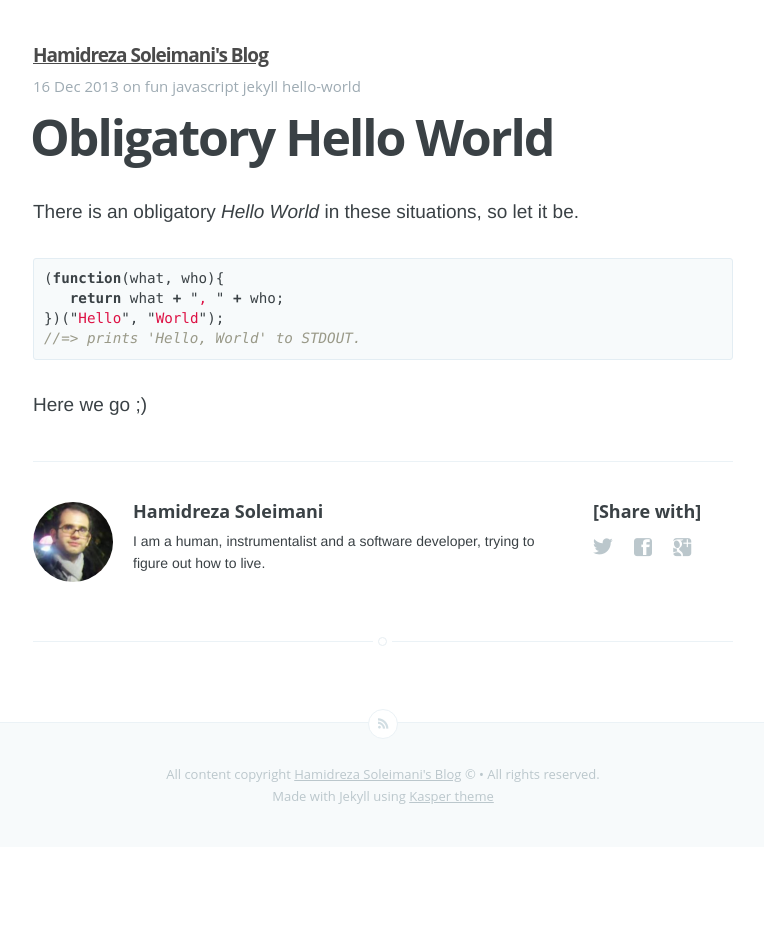
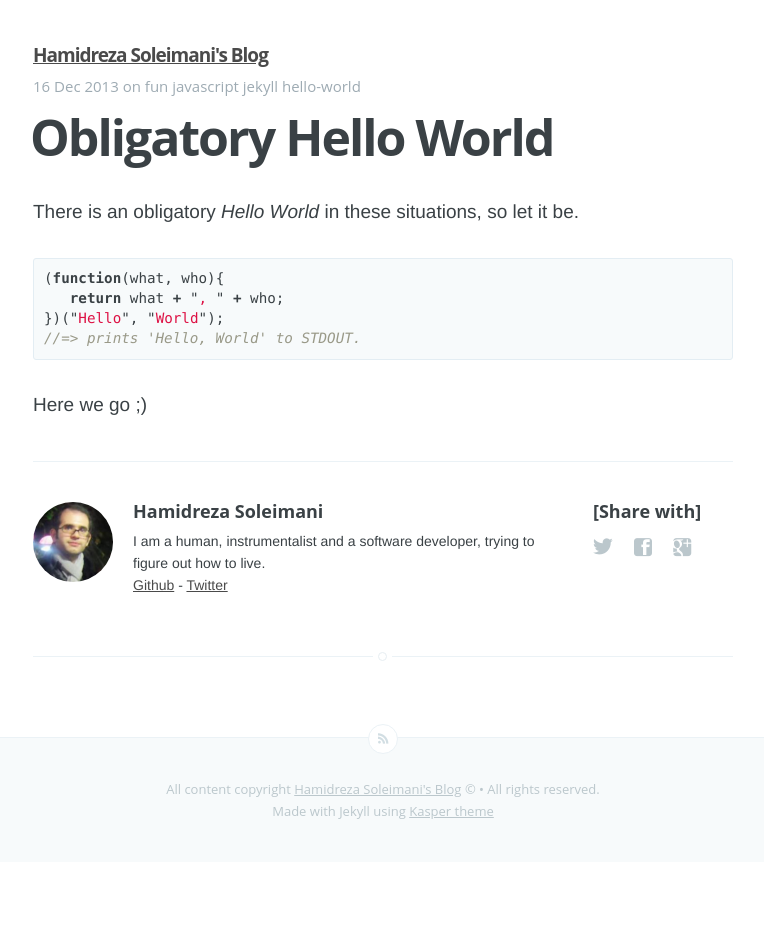
Before and after one commit to hamidreza-s/hamidreza-s.github.io, a Jekyll site: the page built from _posts/2013-12-16-obligatory-hello-world.markdown, in a window 1280 px wide. Shown: the whole page, without its empty margins (257-1021 px from the left). Built offline with Jekyll 4.4.1, drawn with Linux system fonts in a browser that asks for light colours; Markdown is read by kramdown in place of the engine named in the settings.

Commit message:
update layout links

```diff
--- a/_layouts/page.html
+++ b/_layouts/page.html
@@ -5,7 +5,7 @@ layout: default
 <main class="content" role="main">
     <article class="post">
         <header class="post-header">
-            <a id="blog-logo" href="{{site.baseurl}}">
+            <a id="blog-logo" href="/">
                 {% if site.logo %}
                     <img src="{{site.logo}}" alt="{{ site.name }}" />
                 {% else %}
--- a/_layouts/post.html
+++ b/_layouts/post.html
@@ -8,7 +8,7 @@ archive: false
 
     <article class="post">
         <header class="post-header">
-            <a id="blog-logo" href="{{site.baseurl}}">
+            <a id="blog-logo" href="/">
                 {% if site.logo %}
                     <img src="{{site.logo}}" alt="{{ site.name }}" />
                 {% else %}
@@ -48,13 +48,14 @@ archive: false
         	<!-- If we want to display author's name and bio -->
             {% if site.author %}
                 <section class="author">
-                	<header> <a href="{{ site.baseurl }}"> <img class="profile" src="/assets/images/hamidreza_soleimani_avatar.jpg" alt="Author's profile picture"></a></header>
+                	<header> <a href="/about.html"> <img class="profile" src="/assets/images/hamidreza_soleimani_avatar.jpg" alt="Author's profile picture"></a></header>
                 	<article>
                 		<!-- Author Name -->
                     	<h4> {{ site.author }} </h4>
                     	<!-- Author Bio -->
                     	<p>
-                    		{{ site.author_description }}
+                    		{{ site.author_description }}<br/>
+                        <span><a href="https://github.com/hamidreza-s">Github</a> - <a href="https://twitter.com/hamidreza_181">Twitter</a>
                     	</p>
                     </article>
                 </section>
```
